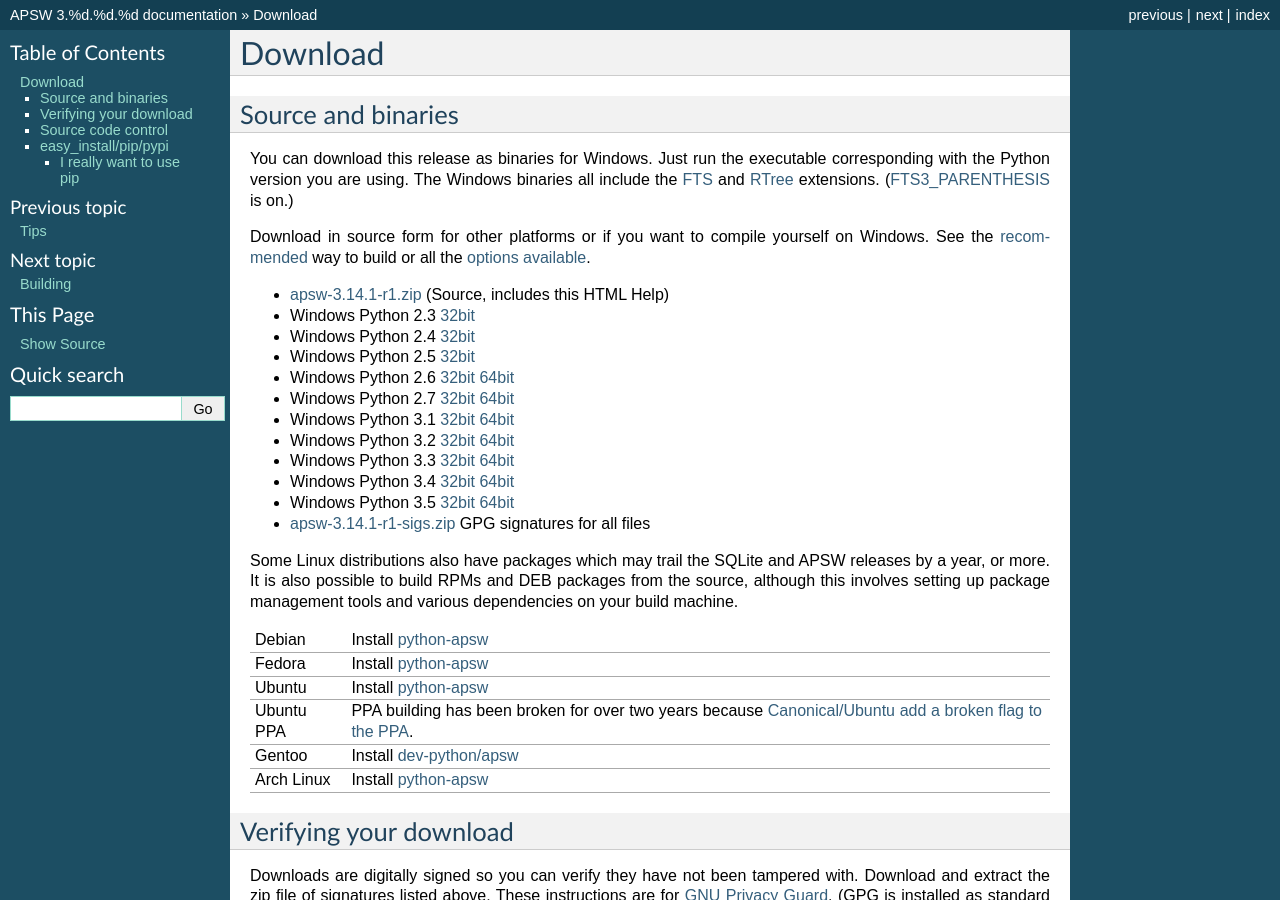
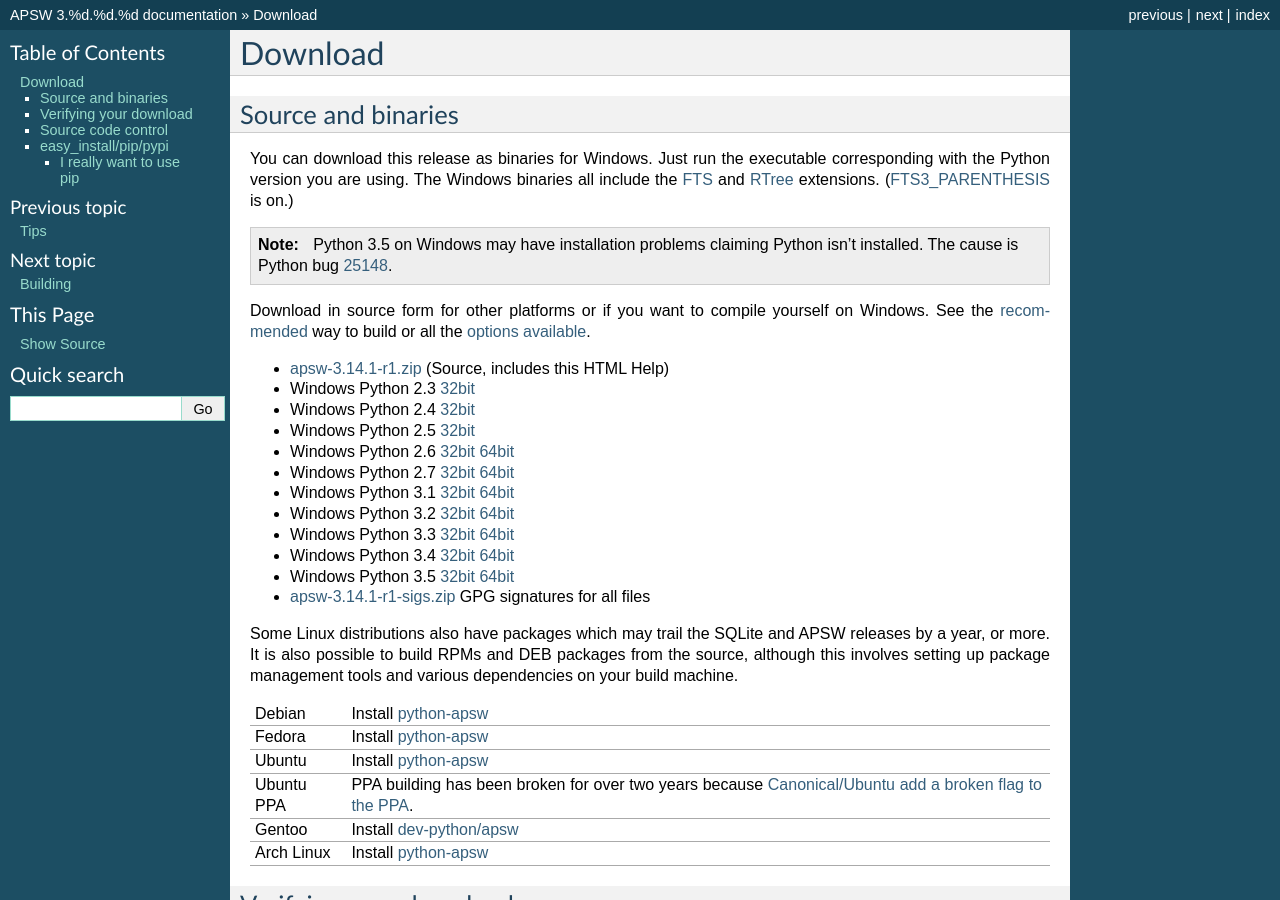
Before and after one commit to rogerbinns/apsw, a Sphinx documentation site: the page built from doc/download.rst, in a window 1280 px wide and 900 px high. Built offline with Sphinx 7.4.7, drawn with Linux system fonts in a browser that asks for light colours; pages that are not in the unit, such as notebooks, are missing from menus; the version number is read from the project's files by our own code.

Commit message:
note about windows python 3.5

```diff
--- a/doc/download.rst
+++ b/doc/download.rst
@@ -11,6 +11,12 @@
 Windows binaries all include the :ref:`FTS <ext-fts3>` and
 :ref:`RTree <ext-rtree>` extensions.  (`FTS3_PARENTHESIS
 <https://sqlite.org/compile.html#enable_fts3_parenthesis>`_ is on.)
+
+.. note::
+
+    Python 3.5 on Windows may have installation problems claiming Python isn't
+    installed.  The cause is Python bug `25148
+    <http://bugs.python.org/issue25148>`__.
 
 Download in source form for other platforms or if you want to compile
 yourself on Windows.  See the :ref:`recommended <recommended_build>`
```
